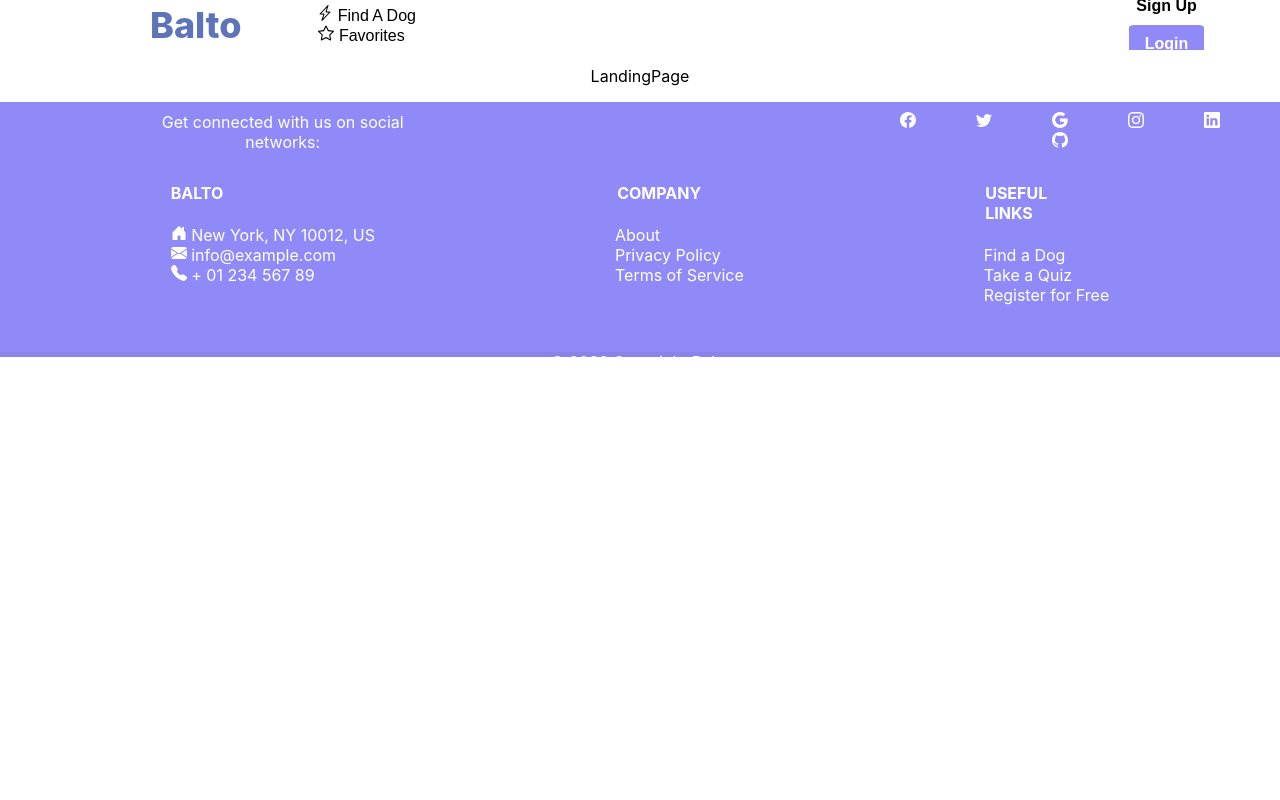
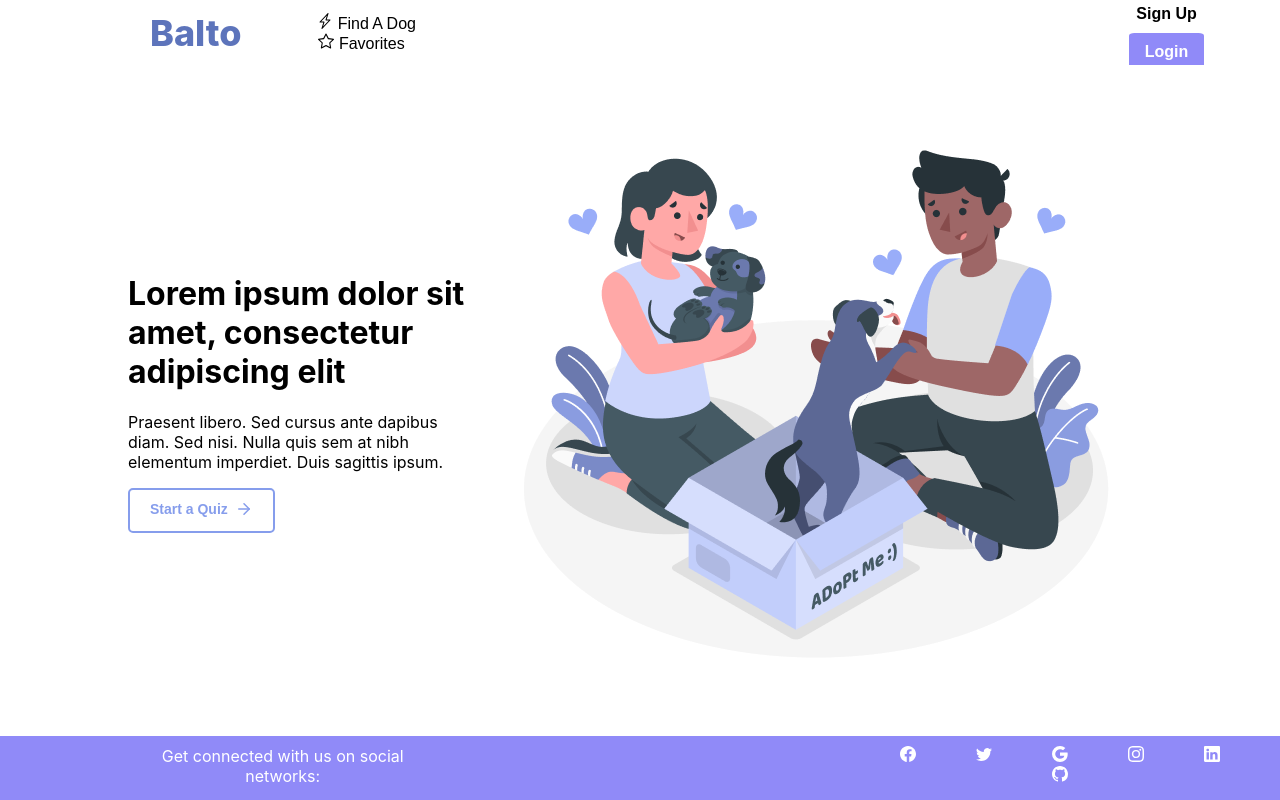
Before and after one commit to Balto-ai/balto-app, a React (Create React App) app in the folder balto-ui/: page / in a window 1280 px wide. Shown: the top 800 px of the page. Built offline with nearby package versions, Linux system fonts and the light colour scheme.

Commit message:
finished hero and modified small footer and navbar details

```diff
--- a/balto-ui/src/components/Footer/Footer.jsx
+++ b/balto-ui/src/components/Footer/Footer.jsx
@@ -46,7 +46,7 @@ export default function Footer() {
         <div className='col'>
           <h4 id="company-info" className='footer-title'>COMPANY</h4>
           <ul className='list-unstyled'>
-              <li className='footer-content'>About</li>
+              <li className='footer-content'>About Us</li>
               <li className='footer-content'>Privacy Policy</li>
               <li className='footer-content'>Terms of Service</li>
             </ul>
--- a/balto-ui/src/components/LandingPage/LandingPage.css
+++ b/balto-ui/src/components/LandingPage/LandingPage.css
@@ -0,0 +1,31 @@
+.landing-page{
+    width: 100%;
+    padding-bottom: 15px;
+}
+.landing-container{
+    align-items: center;
+    margin-left: 10%;
+    width: 80%;
+    display: flex;
+    flex-wrap: nowrap;
+    text-align: left;
+    gap: 10px;
+}
+
+.quiz-btn{
+    padding: 10px 15px 10px 20px;
+    text-align: center;
+    justify-content: center;
+    background-color: white;
+    border-radius:5px;
+    border-style: solid;
+    border-color: #869DEC;
+    color: #869DEC;
+    font-weight: 550;
+    font-size: 14px;
+}
+.quiz-btn .quiz-icon{
+    margin-left: 2px;
+    padding: 5px 5px 5px 5px;
+    vertical-align:middle;
+}
--- a/balto-ui/src/components/LandingPage/LandingPage.jsx
+++ b/balto-ui/src/components/LandingPage/LandingPage.jsx
@@ -1,7 +1,23 @@
 import React from 'react'
 import "./LandingPage.css"
+import {FiArrowRight} from 'react-icons/fi'
+import Hero from "./image/Adopt a pet-amico 2.png"
+import {useNavigate} from 'react-router-dom'
 export default function LandingPage() {
+  const navigate = useNavigate();
   return (
-    <p>LandingPage</p>
+    <div className='landing-page'>
+      <div className='landing-container'>
+        <div className='landing-col'>
+          <h1 className='landing-title'>Lorem ipsum dolor sit amet, consectetur adipiscing elit</h1>
+          <p className='landing-para'>Praesent libero. Sed cursus ante dapibus diam. Sed nisi. Nulla quis sem at nibh elementum imperdiet. Duis sagittis ipsum.</p>
+          <button className='quiz-btn' onClick={() => {navigate("/search")}}>Start a Quiz<i className='quiz-icon'><FiArrowRight size={18} /></i></button>
+        </div>
+        <div className='landing-col'>
+          <img src={Hero} alt="hero-dog-pic"></img>
+        </div>
+        <div className='landing-col'></div>
+      </div>
+    </div>
   )
 }
--- a/balto-ui/src/components/NavBar/NavBar.css
+++ b/balto-ui/src/components/NavBar/NavBar.css
@@ -1,7 +1,7 @@
 .navbar {
     width: 100%;
     max-width: 100vw;
-    height: 50px;
+    height: 65px;
     display: flex;
     flex-direction: row;
     align-items: center;
```
Also changed, not shown: balto-ui/src/components/LandingPage/image/Adopt a pet-amico 2.png (added).
